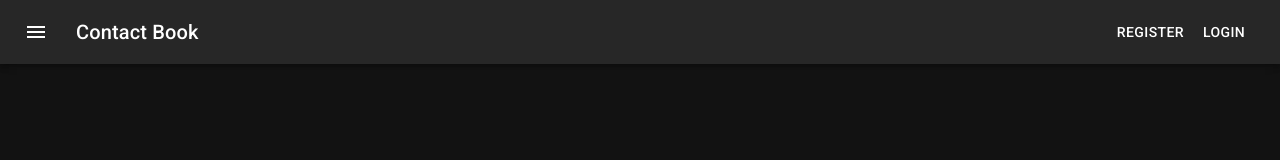
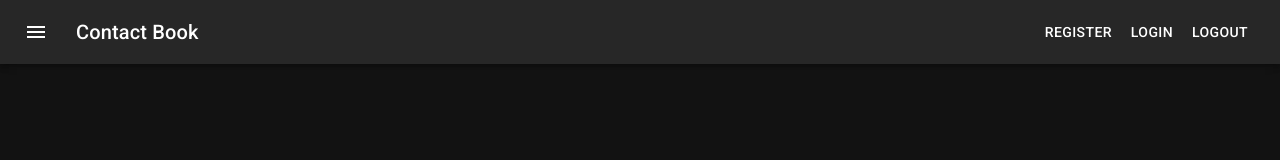
Before and after one commit to msped/contactbook, a React (Create React App) app in the folder frontend/: page / in a window 1280 px wide. Shown: the top 160 px of the page. Built offline with nearby package versions, Linux system fonts and the light colour scheme.

Commit message:
fix: added logout button to header

```diff
--- a/frontend/src/components/Header.js
+++ b/frontend/src/components/Header.js
@@ -30,6 +30,9 @@ export default function Header() {
                     <Button color="inherit" href="/login">
                         Login
                     </Button>
+                    <Button color="inherit" href="/logout">
+                        Logout
+                    </Button>
                 </Toolbar>
             </AppBar>
         </Box>
```
